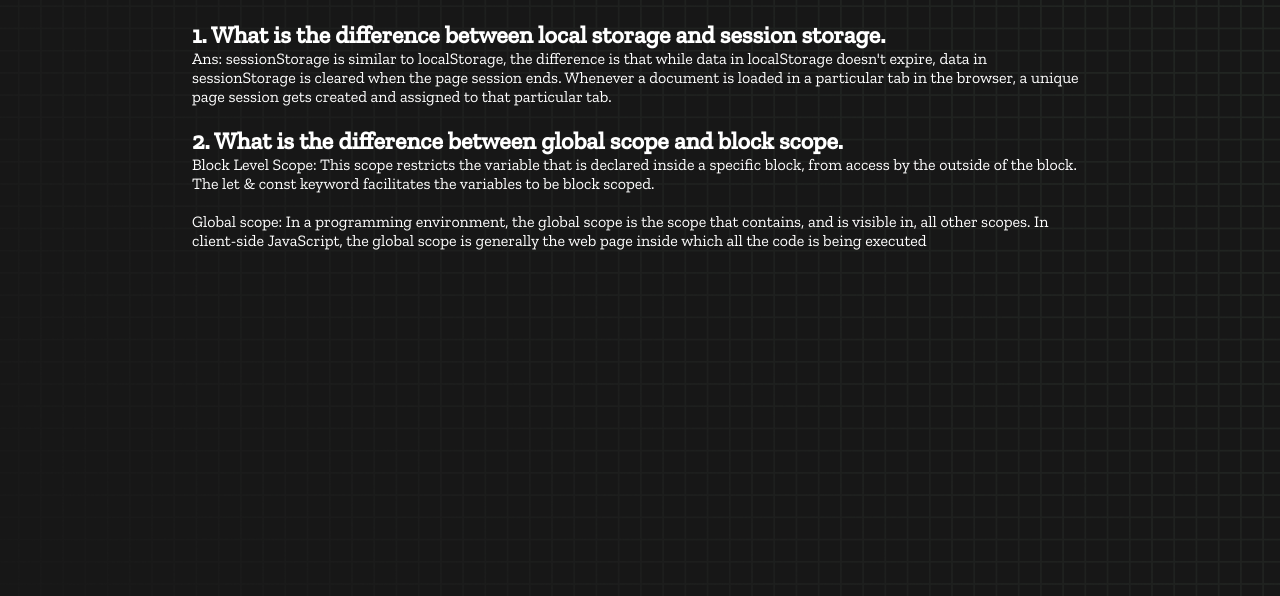
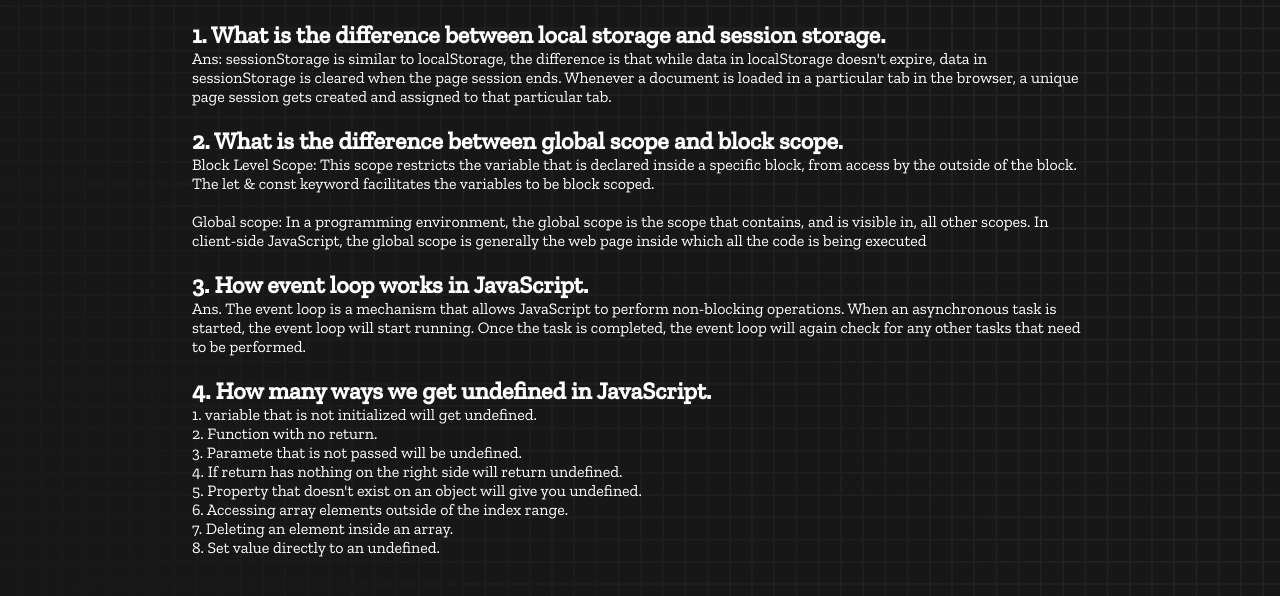
Before and after one commit to MotiurRahman/Speed-Monster, a plain HTML site: page blog.html in a window 1280 px wide. Drawn offline with nearby package versions, Linux system fonts and the light colour scheme.

Commit message:
add question and answer to blog page

```diff
--- a/blog.html
+++ b/blog.html
@@ -41,6 +41,26 @@
             being executed</p>
     </section>
 
+    <section class="queSection">
+        <h1>3. How event loop works in JavaScript.</h1>
+        <p>Ans. The event loop is a mechanism that allows JavaScript to perform non-blocking operations. When an
+            asynchronous
+            task is started, the event loop will start running. Once the task is completed, the event loop will again
+            check for any other tasks that need to be performed.</p>
+    </section>
+
+    <section class="queSection">
+        <h1>4. How many ways we get undefined in JavaScript.</h1>
+        <p>1. variable that is not initialized will get undefined.</p>
+        <p>2. Function with no return.</p>
+        <p>3. Paramete that is not passed will be undefined.</p>
+        <p>4. If return has nothing on the right side will return undefined.</p>
+        <p>5. Property that doesn't exist on an object will give you undefined.</p>
+        <p>6. Accessing array elements outside of the index range.</p>
+        <p>7. Deleting an element inside an array.</p>
+        <p>8. Set value directly to an undefined.</p>
+    </section>
+
 </body>
 
 </html>
```
